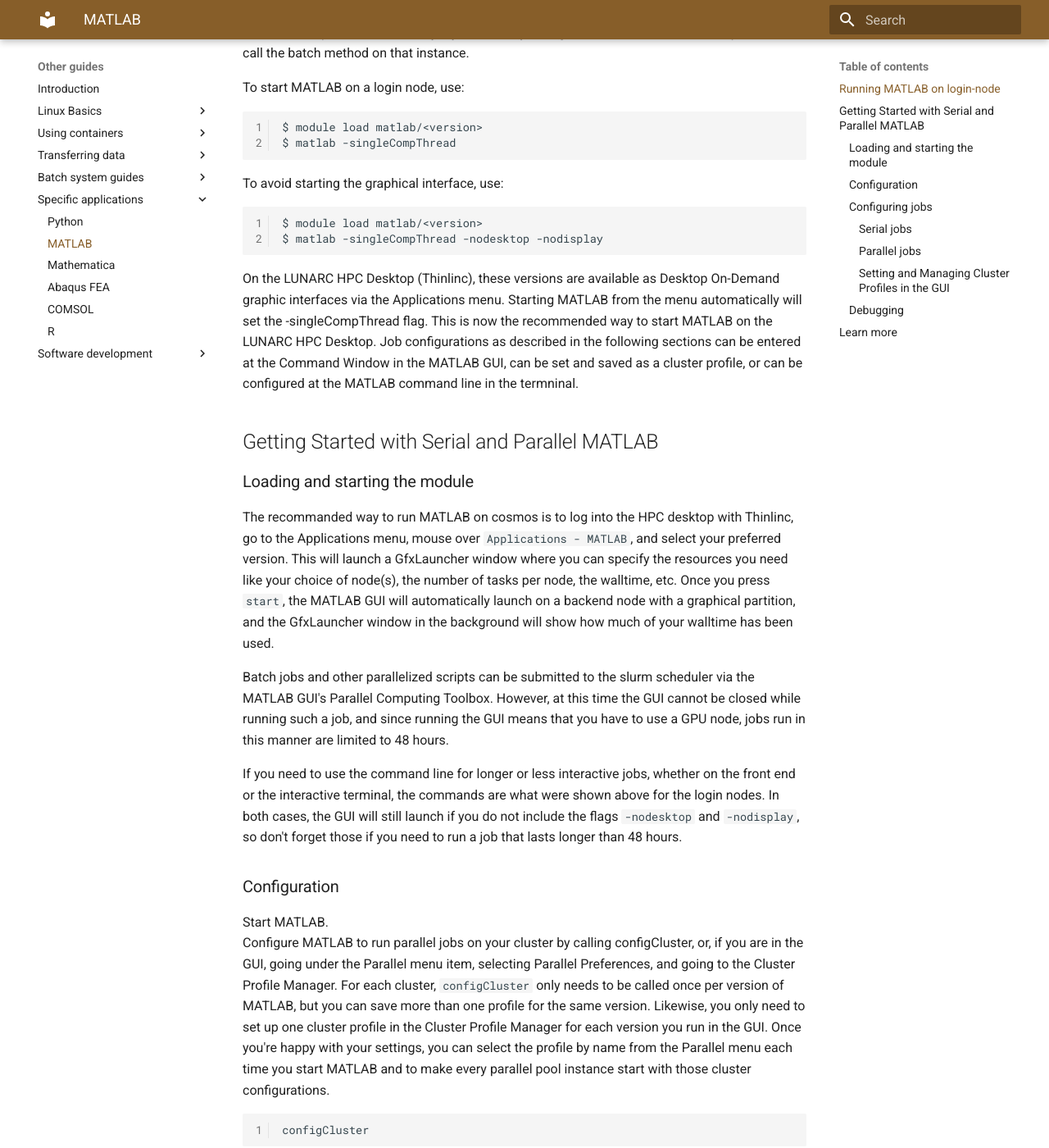
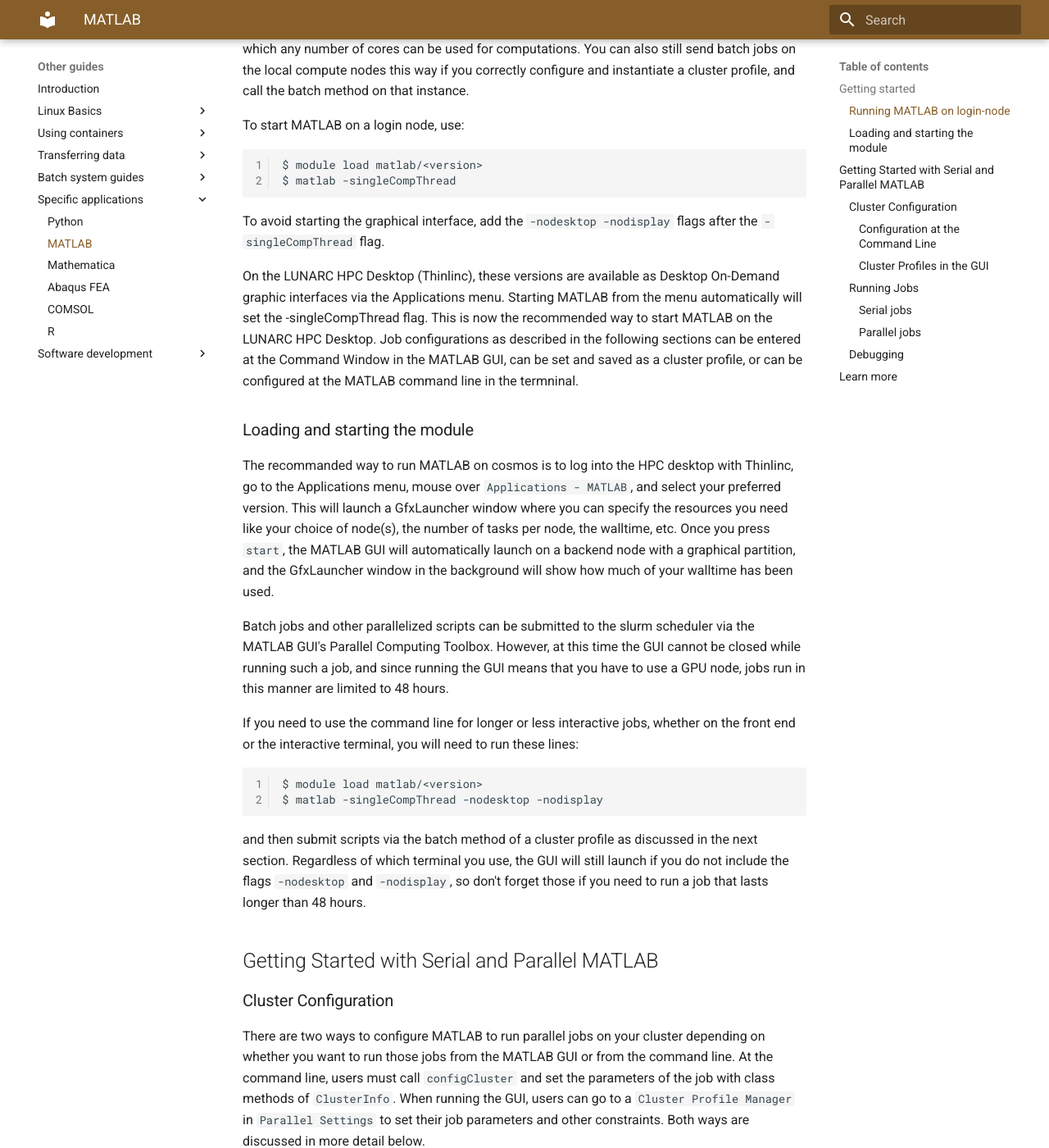
Before and after one commit to lunarc/lunarc_docs, an MkDocs documentation site: the page built from docs/guides/applications/MATLAB.md, in a window 1280 px wide and 1400 px high, scrolled down 747 px. Shown: the whole window at 82% size. Built offline with MkDocs 1.6.1 and Material for MkDocs 9.7.7, drawn with Linux system fonts in a browser that asks for light colours; comment, search, counter and statistics services are not loaded; some of the changed text lies outside the part shown.

Commit message:
Reorganize and add to MATLAB.md
mostly rearranging and consolidating. Added a few minor details about workers, startup flags, clarifications on when to use interactive vs batch

````diff
--- a/docs/guides/applications/MATLAB.md
+++ b/docs/guides/applications/MATLAB.md
@@ -12,7 +12,8 @@
 R2023b         matlab/2023b
 ```
 
-## Running MATLAB on login-node
+## Getting started
+### Running MATLAB on login-node
 
 MATLAB can be used on the login-nodes (either using LUNARC HPC Desktop i.e. ThinLinc. Or using SSH). Please note that, as these are shared resources, excessive use of MATLAB on the login-nodes will prevent other users from using the resources and may result in the offending jobs being killed without warning.
 As MATLAB by default will use as many threads (cores) it possibly can, any user who is to use MATLAB on the login-nodes MUST start matlab with the option "-singleCompThread" thus preventing MATLAB from using more that one thread.
@@ -25,41 +26,44 @@
 $ matlab -singleCompThread
 ```
 
-To avoid starting the graphical interface, use:
+To avoid starting the graphical interface, add the `-nodesktop -nodisplay` flags after the `-singleCompThread` flag.
+
+On the LUNARC HPC Desktop (Thinlinc), these versions are available as Desktop On-Demand graphic interfaces via the Applications menu. Starting MATLAB from the menu automatically will set the -singleCompThread flag. This is now the recommended way to start MATLAB on the LUNARC HPC Desktop. Job configurations as described in the following sections can be entered at the Command Window in the MATLAB GUI, can be set and saved as a cluster profile, or can be configured at the MATLAB command line in the termninal.
+
+### Loading and starting the module
+The recommanded way to run MATLAB on cosmos is to log into the HPC desktop with Thinlinc, go to the Applications menu, mouse over `Applications - MATLAB`, and select your preferred version. This will launch a GfxLauncher window where you can specify the resources you need like your choice of node(s), the number of tasks per node, the walltime, etc. Once you press `start`, the MATLAB GUI will automatically launch on a backend node with a graphical partition, and the GfxLauncher window in the background will show how much of your walltime has been used.
+
+Batch jobs and other parallelized scripts can be submitted to the slurm scheduler via the MATLAB GUI's Parallel Computing Toolbox. However, at this time the GUI cannot be closed while running such a job, and since running the GUI means that you have to use a GPU node, jobs run in this manner are limited to 48 hours.
+
+If you need to use the command line for longer or less interactive jobs, whether on the front end or the interactive terminal, you will need to run these lines:
 
 ```bash
 $ module load matlab/<version>
 $ matlab -singleCompThread -nodesktop -nodisplay
 ```
 
-On the LUNARC HPC Desktop (Thinlinc), these versions are available as Desktop On-Demand graphic interfaces via the Applications menu. Starting MATLAB from the menu automatically will set the -singleCompThread flag. This is now the recommended way to start MATLAB on the LUNARC HPC Desktop. Job configurations as described in the following sections can be entered at the Command Window in the MATLAB GUI, can be set and saved as a cluster profile, or can be configured at the MATLAB command line in the termninal.
+and then submit scripts via the batch method of a cluster profile as discussed in the next section. Regardless of which terminal you use, the GUI will still launch if you do not include the flags `-nodesktop` and `-nodisplay`, so don't forget those if you need to run a job that lasts longer than 48 hours.
 
 ## Getting Started with Serial and Parallel MATLAB
+### Cluster Configuration
+There are two ways to configure MATLAB to run parallel jobs on your cluster depending on whether you want to run those jobs from the MATLAB GUI or from the command line. At the command line, users must call `configCluster` and set the parameters of the job with class methods of `ClusterInfo`. When running the GUI, users can go to a `Cluster Profile Manager` in `Parallel Settings` to set their job parameters and other constraints. Both ways are discussed in more detail below.
 
-### Loading and starting the module
-The recommanded way to run MATLAB on cosmos is to log into the HPC desktop with Thinlinc, go to the Applications menu, mouse over `Applications - MATLAB`, and select your preferred version. This will launch a GfxLauncher window where you can specify the resources you need like your choice of node(s), the number of tasks per node, the walltime, etc. Once you press `start`, the MATLAB GUI will automatically launch on a backend node with a graphical partition, and the GfxLauncher window in the background will show how much of your walltime has been used.
+In both cases, cluster profile configuration only needs to be done once per version of MATLAB you use, but you can save more than one profile for the same version if you want.
 
-Batch jobs and other parallelized scripts can be submitted to the slurm scheduler via the MATLAB GUI's Parallel Computing Toolbox. However, at this time the GUI cannot be closed while running such a job, and since running the GUI means that you have to use a GPU node, jobs run in this manner are limited to 48 hours.
+#### Configuration at the Command Line
 
-If you need to use the command line for longer or less interactive jobs, whether on the front end or the interactive terminal, the commands are what were shown above for the login nodes. In both cases, the GUI will still launch if you do not include the flags `-nodesktop` and `-nodisplay`, so don't forget those if you need to run a job that lasts longer than 48 hours.
+Load and start MATLAB.
 
-### Configuration
-
-Start MATLAB.
-Configure MATLAB to run parallel jobs on your cluster by calling configCluster, or, if you are in the GUI, going under the Parallel menu item, selecting Parallel Preferences, and going to the Cluster Profile Manager.
-For each cluster, `configCluster` only needs to be called once per version of MATLAB, but you can save more than one profile for the same version. Likewise, you only need to set up one cluster profile in the Cluster Profile Manager for each version you run in the GUI. Once you're happy with your settings, you can select the profile by name from the Parallel menu each time you start MATLAB and to make every parallel pool instance start with those cluster configurations.
+For each cluster, `configCluster` only needs to be called once per version of MATLAB. This cluster profile will be automatically saved and made available from then on every time you load that version of MATLAB.
 
 ```matlab
 configCluster
 ```
 
 Jobs will now default to the cluster rather than submit to the local machine.
-Before submitting a job, you must specify the name of the charge account and the walltime, via ClusterInfo, which will be explained in more detail below.
-
-### Configuring jobs
 
 Prior to submitting the job, we can specify various parameters to pass to our jobs, such as queue, e-mail, etc.
-Specification is done with ClusterInfo.  The ClusterInfo class supports tab completion to ease recollection of method names.
+Specification is done with `ClusterInfo`.  The `ClusterInfo` class supports tab completion to ease recollection of method names.
 NOTE:  Any parameters set with ClusterInfo will be persistent between MATLAB sessions.
 
 ```matlab
@@ -81,7 +85,7 @@
 * Reservation
 * UseGpu
 
-Please note that as of version 2017a the syntax for setting the ClusterInfo parameters have changed. These are now properties of a parcluster object instead of methods in the ClusterInfo object.
+Please note that as of version 2017a the syntax for setting the ClusterInfo parameters have changed. These are now properties of a `parcluster` object instead of methods in the `ClusterInfo` object.
 
 ```matlab
 configCluster
@@ -93,7 +97,7 @@
 c.saveProfile
 ```
 
-In the above example c is a parcluster object to which all properties are set accordingly.
+In the above example `c` is a `parcluster` object to which all properties are set accordingly.
 
 To see the values of the current configuration options, call the state method.  To clear a value, assign the property an empty value (‘’, [], or false), or call the clear method to clear all values.
 
@@ -106,6 +110,48 @@
 ClusterInfo.clear
 ```
 
+#### Cluster Profiles in the GUI
+If you have a common set of configurations you like to use for parallel computations on COSMOS, the MATLAB GUI provides a way to set these preferences and save them as one or more Cluster Profiles. From the main menu ribbon along the top, you can can either go to `Preferences` and select `Parallel Computing Toolbox` from the pop-up menu at left, or select `Parallel` and go to `Parallel Preferences` at the bottom of the drop-down menu. In both cases, the `Parallel Computing Toolbox Preferences` section will have a box where you can select a default profile if any profiles exist; otherwise, click `Cluster Profile Manager` to create one. (Please leave the boxes checked to automatically start the parallel pool if parallelized commands are detected in your code, and shut down idle parallel pools after 30 minutes.)
+
+![Code example](../../images/Matlab-ParallelToolboxPrefs.png "Preferences")
+
+In the `Cluster Profile Manager`, the editor will let you can set the name of the profile, the number of workers (the total number of processes **minus 1**), and the default working directory for the job at the top. Most other job configuration parameters like your account, walltime, memory per node, number of tasks per node, GPUs per node, and whether to require an exclusive node are set lower down in the table under `Scheduler Plugin`. All the way at the bottom, you can select a preferred number and range of workers under the `Workers` tab, and here you can also pass copies of important environmental variables to the workers. To check that these settings work, after saving your edits, you will need to run the `Validate` command in the Cluster Profile Manager's top toolbar.
+
+![Code example](../../images/Matlab-ClusterMgr0.png "Cluster Profile Manager")
+
+In the `Parallel` drop-down menu, hovering over `Select Parallel Environment` will reveal a second drop-down menu where previously-saved profiles will appear under the `Cluster Tab`.
+
+![Code example](../../images/Matlab-ParallelMenu.png "Parallel Menu")
+
+Now whenever you start a `parpool` instance (i.e. the template for a group of tasks to be run in parallel) or use the `'pool'` option with a cluster's `batch` method, it will be generated with your default cluster profile settings, or the settings for whichever cluster profile you select as the default for the current session, if you don't pass any arguments or let another function start it anonymously.
+
+In the GUI, if you want to generate one or more `parpool` instances with different settings but without changing which cluster profile is the default, you pass override arguments to `parpool` to change the number of workers and/or select a different cluster for only that instance of `parpool`. Alternative clusters can be passed by handle or by the name (string) of the cluster as defined in the cluster profile manager. But don't forget that only 1 `parpool` instance can be active at a time, and the settings can't be changed once the pool instantiated. An existing pool must be deleted and a new one instantiated to get a pool with different settings. Below is an example of how you might start a parallel pool for a small interactive parallel job. Batch mode is discussed in the next section for larger jobs and is still generally preferred.
+
+```matlab
+% start a default pool and get handle
+poolobj = parpool;
+
+% Oops, that has N workers but we need 2N.
+% Delete the old one
+delete(poolobj)
+% Start a new pool with 2N workers (let's say N was 7)
+pool2n = parpool(15);
+% ...do stuff...
+
+% clean up
+delete(pool2n)
+
+% Now we want to use a different cluster
+% get handle for some other cluster profile
+c = parcluster;
+% start a pool with this profile and 31 workers
+pool4n = parpool(c, 31);
+% ...continue doing stuff...
+```
+
+It is also important to remember that **the number of workers is 1 less than the total number of processes that will be spawned**, because MATLAB implicitly spawns one additional process to manage overhead for the others. Therefore, if you want to run a parallel job using 1 task per CPU on a node with 32 CPUs, you must specify 31 workers to stay within that node.
+
+### Running Jobs
 #### Serial jobs
 
 Use the batch command to submit asynchronous jobs to the cluster.  The batch command will return a job object which is used to access the output of the submitted job.  See the MATLAB documentation for more help on batch.
@@ -201,42 +247,6 @@
 
 ![Code example](../../images/Parallel_interface.png "Start window")
 
-#### Setting and Managing Cluster Profiles in the GUI
-If you have a common set of configurations you like to use for parallel computations on COSMOS, the MATLAB GUI provides a way to set these preferences and save them as one or more Cluster Profiles. From the main menu ribbon along the top, you can can either go to `Preferences` and select `Parallel Computing Toolbox` from the popup menu at left, or select `Parallel` and go to `Parallel Preferences` at the bottom of the drop-down menu. In both cases, the `Parallel Computing Toolbox Preferences` section will have a box where you can select a default profile if any profiles exist; otherwise, click `Cluster Profile Manager` to create one. Please leave the boxes checked to automatically start the parallel pool if parallelized commands are detected in your code, and shut down idle parallel pools after 30 minutes.
-
-![Code example](../../images/Matlab-ParallelToolboxPrefs.png "Preferences")
-
-In the Cluster Profile Manager, the editor will let you can set the name of the profile, the number of workers, and the default working directory for the job at the top. Most other configuration parameters like your account, walltime, memory per node, number of tasks per node, GPUs per node, and whether to require an exclusive node are set lower down in the table under `Scheduler Plugin`. All the way at the bottom, you can select a preferred number and range of workers under the `Workers` tab, and here you can also pass copies of important environmental variables to the workers. To check that these settings work, after saving your edits, you will need to run the `Validate` command in the Cluster Profile Manager's top toolbar.
-
-![Code example](../../images/Matlab-ClusterMgr0.png "Cluster Profile Manager")
-
-In the `Parallel` drop-down menu, hovering over `Select Parallel Environment` will reveal a second drop-down menu where previously-saved profiles will appear under the `Cluster Tab`.
-
-![Code example](../../images/Matlab-ParallelMenu.png "Parallel Menu")
-
-Now whenever you start a `parpool` instance (i.e. the template for a group of tasks to be run in parallel), it will be generated with your default cluster profile settings, or the settings for whichever cluster profile you select as the default for the current session, if you don't pass any arguments or let another function start it anonymously. If you want to generate one or more `parpool` instances with different settings, but without changing which cluster profile is the default, you pass override arguments to `parpool` to change the number of workers and/or select a different cluster for only that instance of `parpool`. Alternative clusters can be passed by handle or by the name (string) of the cluster as defined in the cluster profile manager. But don't forget that only 1 `parpool` instance can be active at a time, and the settings can't be changed once the pool instantiated. An existing pool must be deleted and a new one instantiated to get a pool with different settings.
-
-```matlab
-% start a default pool and get handle
-poolobj = parpool
-
-% Oops, that one has N workers but we need 2N.
-% Delete the old one
-delete(poolobj)
-% Start a new pool with 2N workers (let's say N was 8)
-pool2n = parpool(16)
-% ...do stuff...
-
-% clean up
-delete(pool2n)
-
-% Now we want to use a different cluster
-% get handle for some other cluster profile
-c = parcluster;
-% start a pool with this profile and 32 workers
-pool4n = parpool(c, 32);
-```
-
 
 ### Debugging
 
````
Also changed, not shown: other parts of docs/guides/applications/MATLAB.md (+1 -1 lines).
